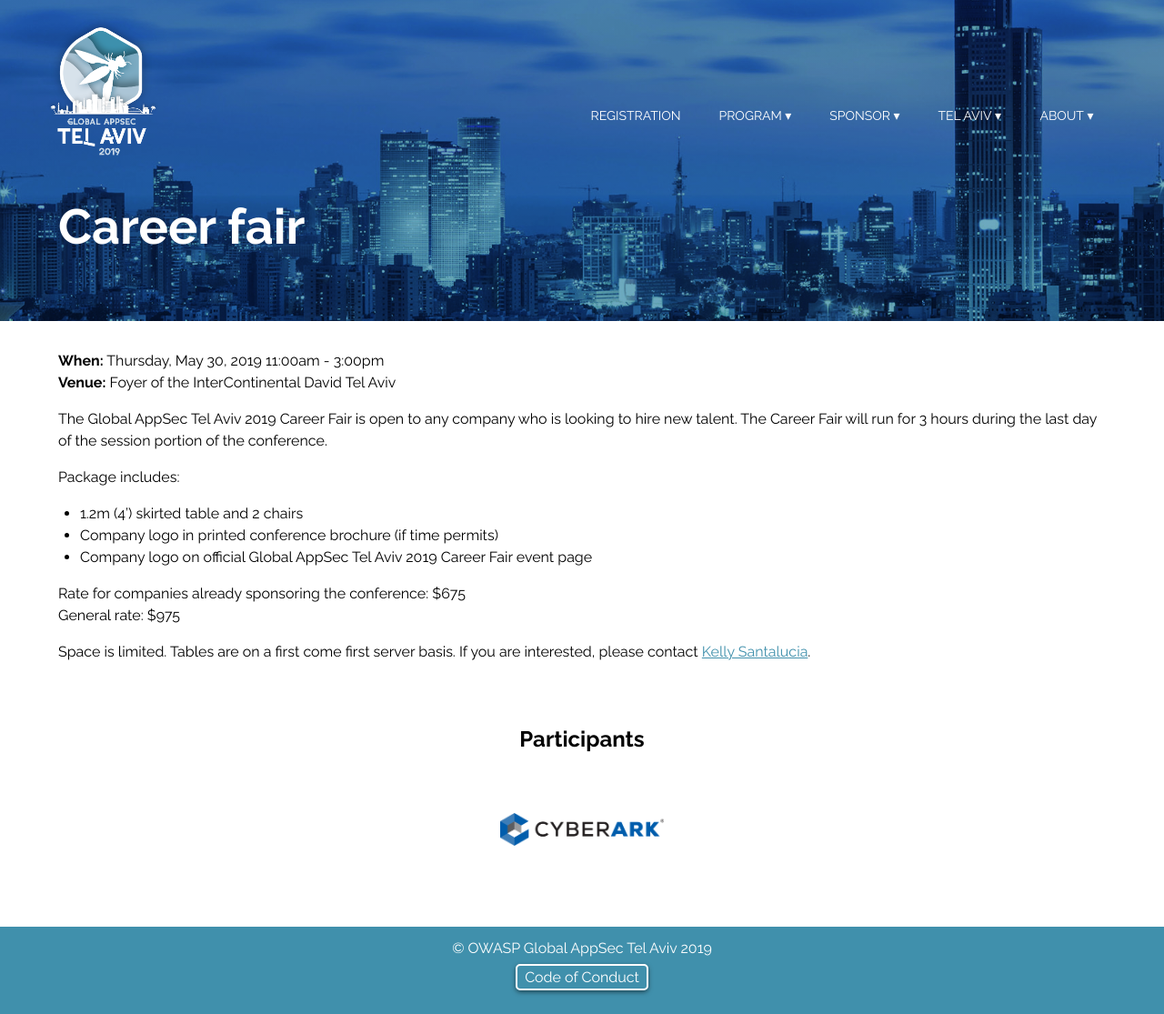
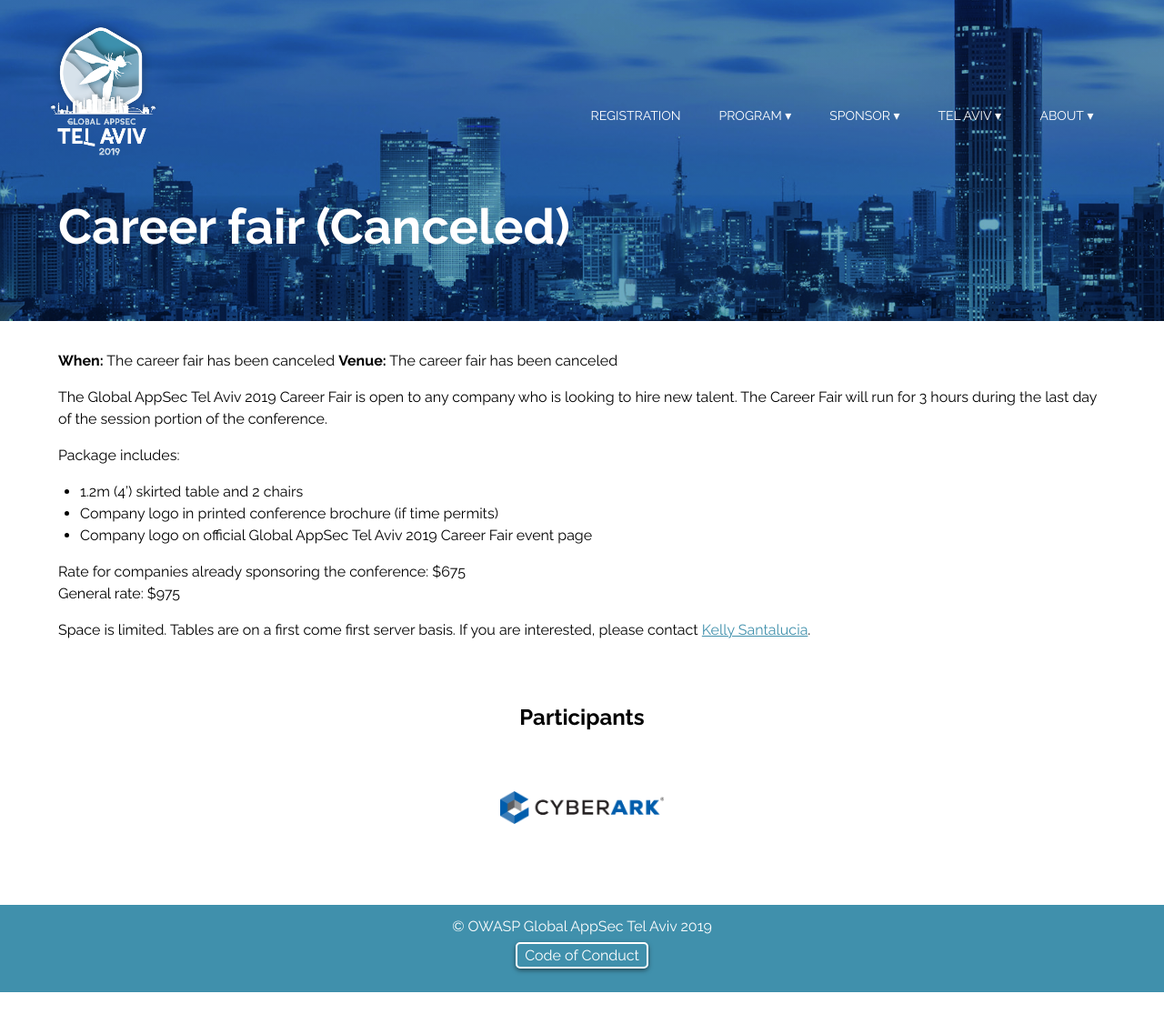
Before and after one commit to OWASP/AppSecTLV2019, a Jekyll site: the page built from sponsors/career-fair.md, in a window 1280 px wide. Shown: the whole page at 91% size. Built offline with Jekyll 4.4.1, drawn with Linux system fonts in a browser that asks for light colours; after the commit the page ends 1091 px from its top, so only the background shows below that.

Commit message:
Remove career fair

```diff
--- a/_data/menus.yml
+++ b/_data/menus.yml
@@ -24,8 +24,6 @@
   items:
   - title: Sponsoring
     url  : sponsors/
-  - title: Career Fair
-    url  : sponsors/career-fair
 - title: Tel Aviv
   url  : telaviv/
   items:
--- a/sponsors/career-fair.md
+++ b/sponsors/career-fair.md
@@ -1,12 +1,12 @@
 ---
-title: Career fair
+title: Career fair (Canceled)
 layout: multisection
 ---
 
 <section markdown="1">
 
-**When:** Thursday, May 30, 2019 11:00am - 3:00pm
-**Venue:** Foyer of the InterContinental David Tel Aviv
+**When:** The career fair has been canceled
+**Venue:** The career fair has been canceled
 
 The Global AppSec Tel Aviv 2019 Career Fair is open to any company who is looking to hire new talent. The Career Fair will run for 3 hours during the last day of the session portion of the conference.
 
```
